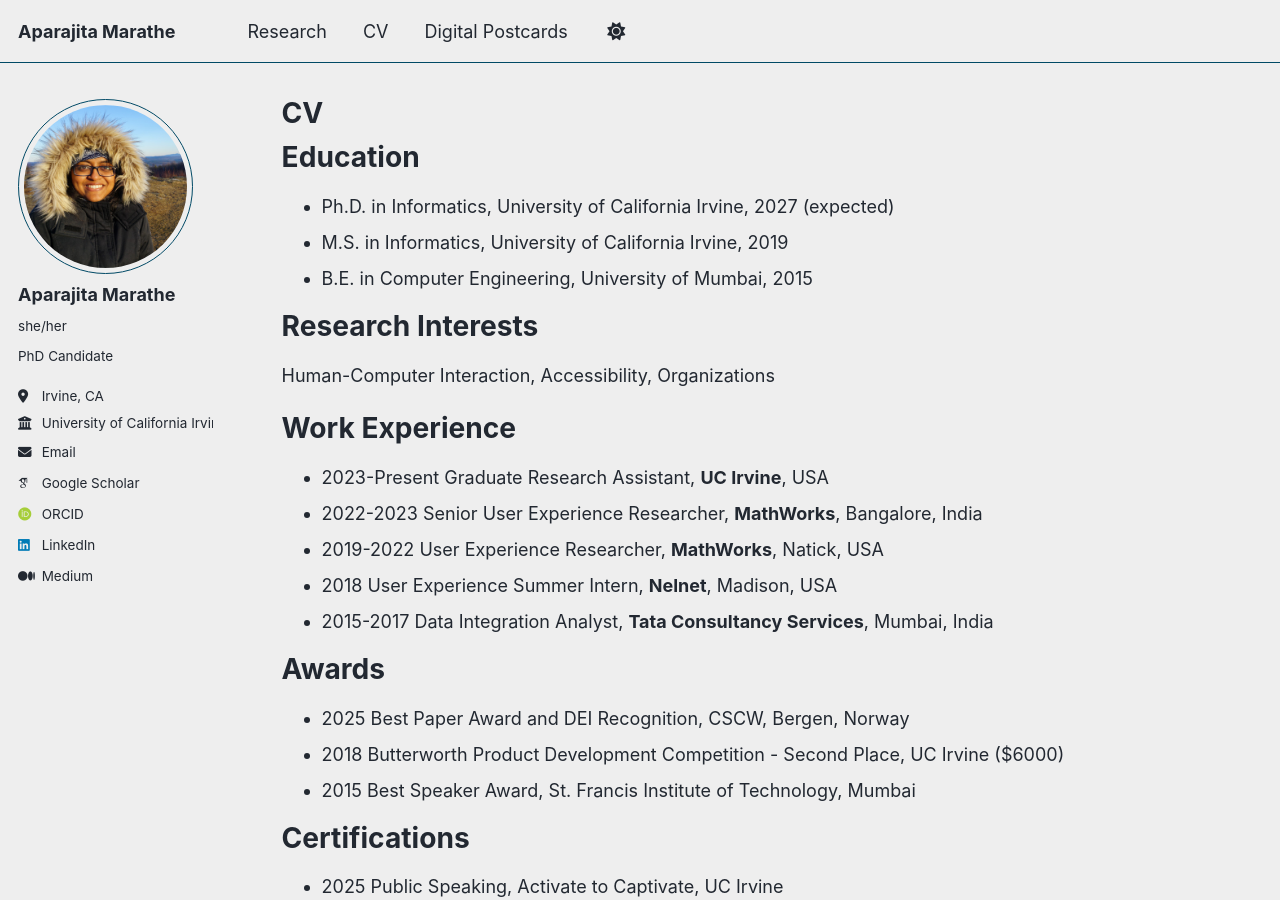
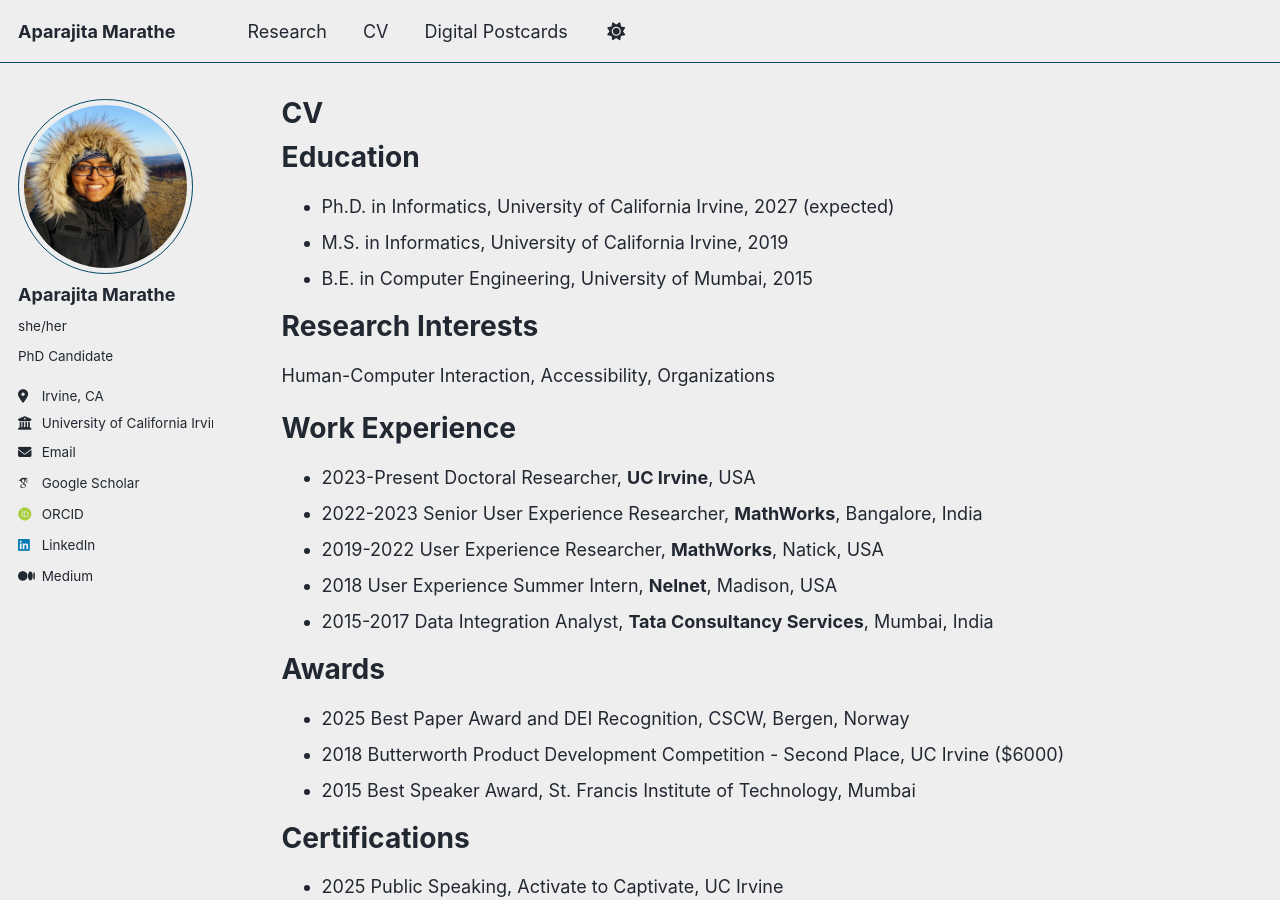
Before and after one commit to aparajitamarathe/aparajitamarathe.github.io, a Jekyll site: the page built from _pages/cv.md, in a window 1280 px wide and 900 px high. Built offline with Jekyll 4.4.1, drawn with Linux system fonts in a browser that asks for light colours; some web fonts are replaced.

Commit message:
Update cv.md

```diff
--- a/_pages/cv.md
+++ b/_pages/cv.md
@@ -22,7 +22,7 @@ Human-Computer Interaction, Accessibility, Organizations
 
 Work Experience
 ======
-* 2023-Present Graduate Research Assistant, **UC Irvine**, USA
+* 2023-Present Doctoral Researcher, **UC Irvine**, USA
 * 2022-2023 Senior User Experience Researcher, **MathWorks**,  Bangalore, India
 * 2019-2022 User Experience Researcher, **MathWorks**, Natick, USA
 * 2018 User Experience Summer Intern, **Nelnet**, Madison, USA
```
